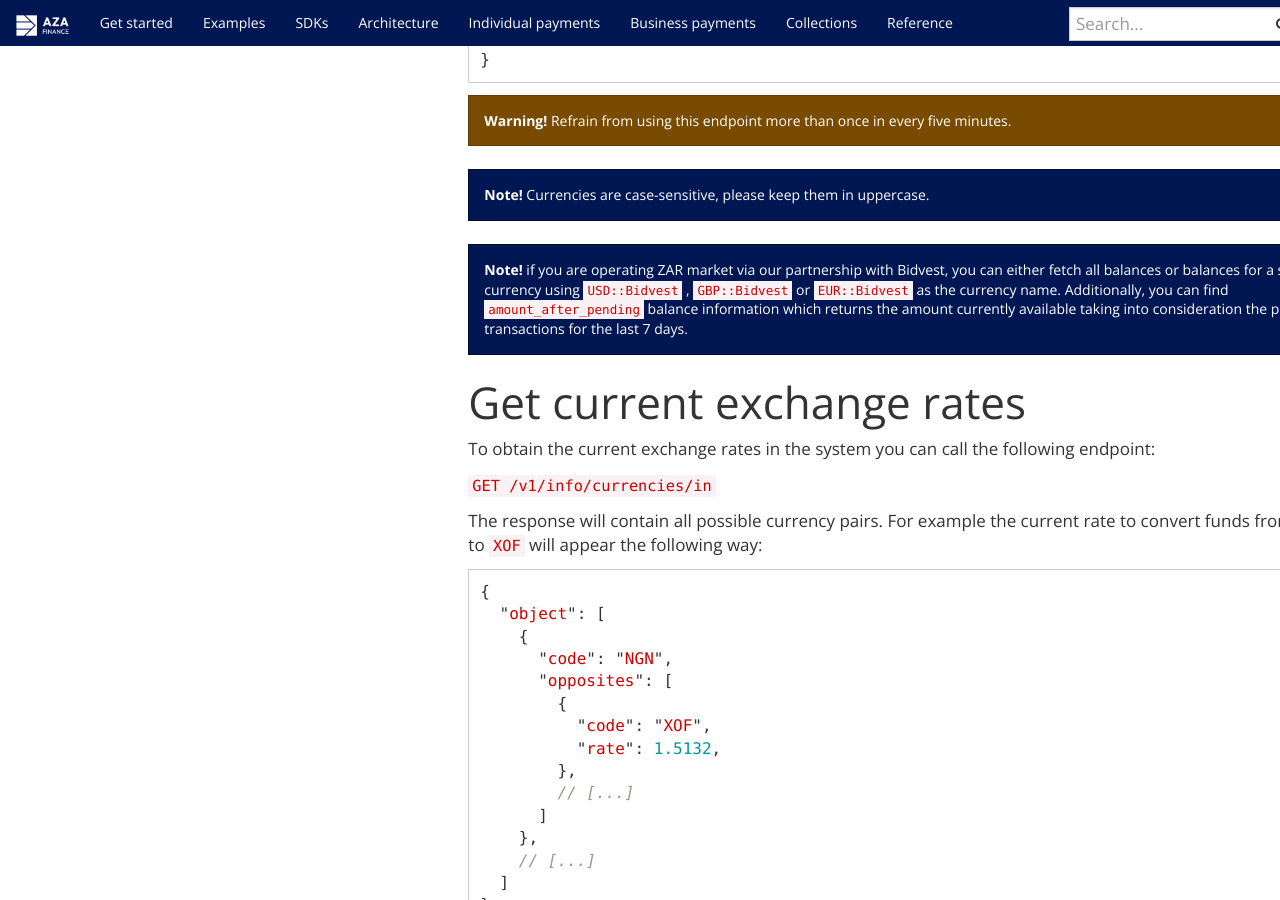
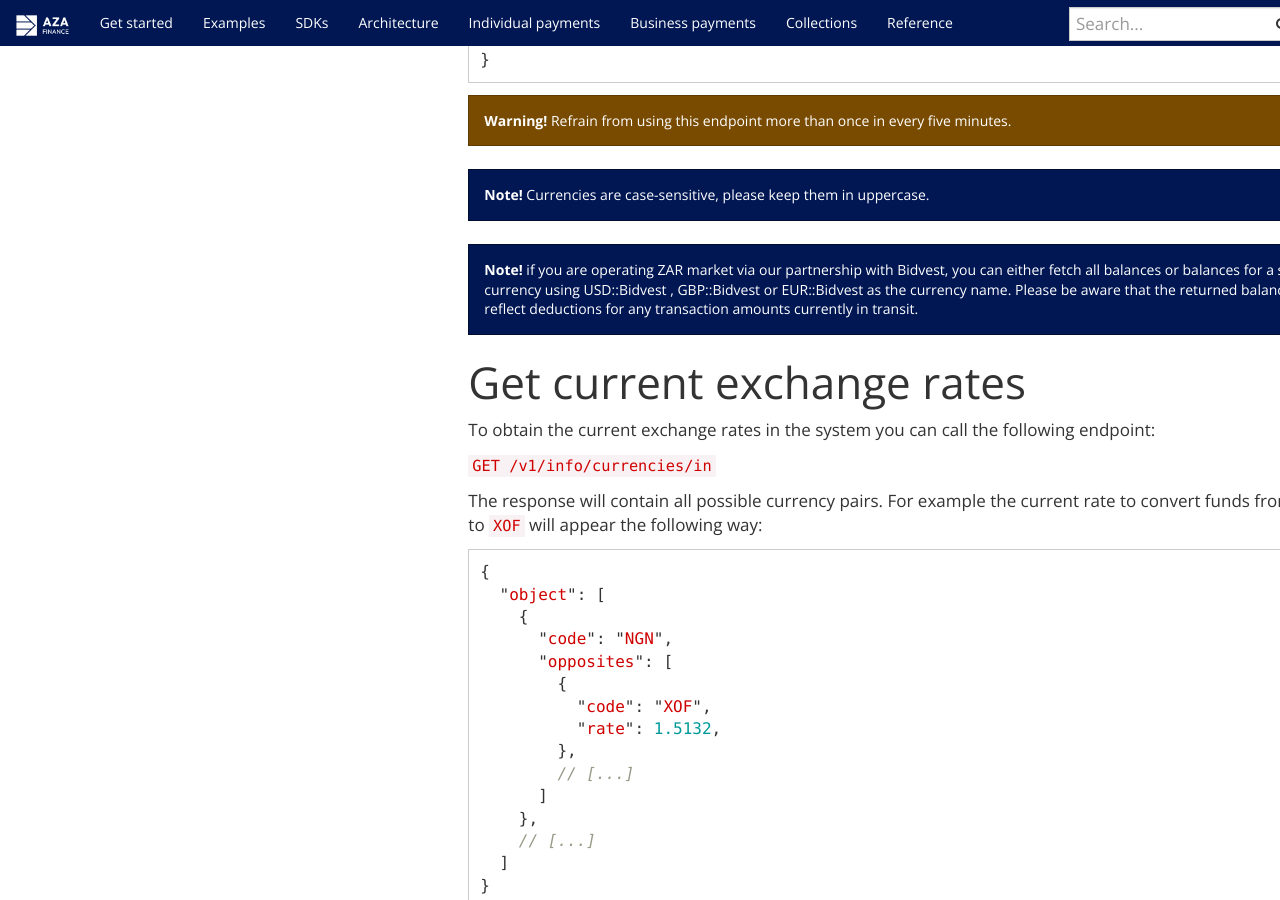
Before and after one commit to transferzero/api-documentation, a Jekyll site: the page built from _docs/additional-features.md, in a window 1280 px wide and 900 px high, scrolled down 6238 px. Built offline with Jekyll 4.4.1, drawn with Linux system fonts in a browser that asks for light colours; nearby versions of some CDN libraries; comment, search, counter and statistics services are not loaded.

Commit message:
BTA-15416 Balances ZAR

```diff
--- a/_docs/additional-features.md
+++ b/_docs/additional-features.md
@@ -327,7 +327,7 @@
 </div>
 
 <div class="alert alert-info" markdown="1">
-**Note!** if you are operating ZAR market via our partnership with Bidvest, you can either fetch all balances or balances for a single currency using `USD::Bidvest` , `GBP::Bidvest` or `EUR::Bidvest` as the currency name. Additionally, you can find `amount_after_pending` balance information which returns the amount currently available taking into consideration the pending transactions for the last 7 days.
+**Note!** if you are operating ZAR market via our partnership with Bidvest, you can either fetch all balances or balances for a single currency using USD::Bidvest , GBP::Bidvest or EUR::Bidvest as the currency name. Please be aware that the returned balances reflect deductions for any transaction amounts currently in transit.
 </div>
 
 # Get current exchange rates
```
